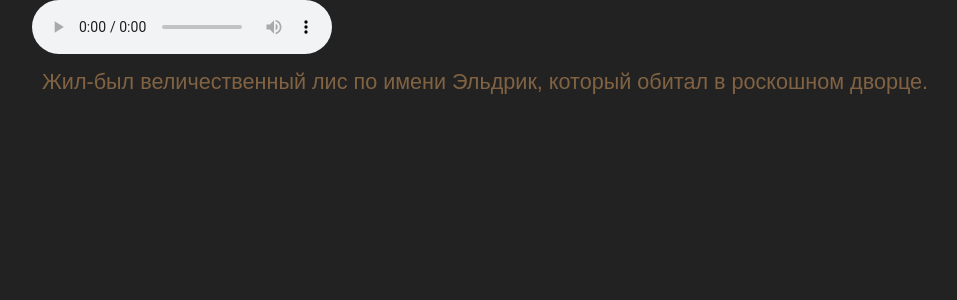
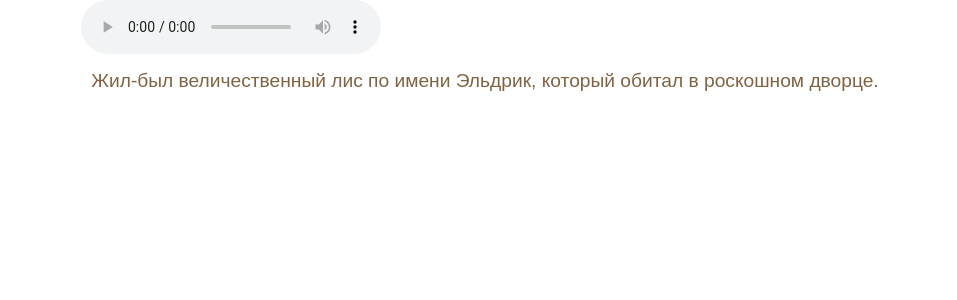
Before and after one commit to Gemdelle/learn-russian, a React (Create React App) app: page /story-telling in a window 1280 px wide. Shown: the top 300 px of the page, without its empty margins (155-1112 px from the left). Built offline with nearby package versions, Linux system fonts and the light colour scheme.

Commit message:
Agrega font local de Century y hace que la carga del css en book selection sea lazy.

```diff
--- a/src/components/BookSelection/BookSelection.jsx
+++ b/src/components/BookSelection/BookSelection.jsx
@@ -1,7 +1,35 @@
-import React from 'react';
-import './styles/BookSelection.css';
+import React, { useState, useEffect } from 'react';
 
 const BookSelection = () => {
+    const [styles, setStyles] = useState(null);
+
+    useEffect(() => {
+        let mounted = true;
+
+        const loadStyles = async () => {
+            try {
+                const styleModule = await import('./styles/BookSelection.css');
+                if (mounted) {
+                    setStyles(styleModule.default);
+                    console.log('CSS loaded');
+                }
+            } catch (err) {
+                console.error('Failed to load CSS', err);
+            }
+        };
+
+        loadStyles();
+
+        return () => {
+            mounted = false;
+            console.log('Component unmounted, CSS cleanup handled by React');
+        };
+    }, []);
+
+    if (!styles) {
+        return <div>Loading...</div>; // Or any loading indicator you prefer
+    }
+
     return (
         <div className="main-content">
             <h1>
--- a/src/components/StoryTelling/StoryTelling.jsx
+++ b/src/components/StoryTelling/StoryTelling.jsx
@@ -1,5 +1,4 @@
 import React, { useState, useEffect, useRef } from 'react';
-import './styles/StoryTelling.css';
 import audioFile from '../../assets/audios/el_zorro_eldric_cap_01.wav';
 
 const lyricsData = [
@@ -20,6 +19,12 @@ const StoryTelling = () => {
     const [storyText, setStoryText] = useState([]);
     const audioRef = useRef(null);
     const lastAddedTimeRef = useRef(null);
+
+    useEffect(() => {
+        import('./styles/StoryTelling.css')
+            .then(() => console.log('CSS loaded'))
+            .catch(err => console.error('Failed to load CSS', err));
+    }, []);
 
     useEffect(() => {
         const updateCurrentTime = () => {
--- a/src/index.css
+++ b/src/index.css
@@ -21,3 +21,8 @@ code {
   font-family: 'BlackwoodCastleShallow';
   src: url('/src/assets/fonts/BlackwoodCastleShallow.TTF') format('truetype');
 }
+
+@font-face {
+  font-family: 'Century';
+  src: url('/src/assets/fonts/century/Century Normal.ttf') format('truetype');
+}
```
